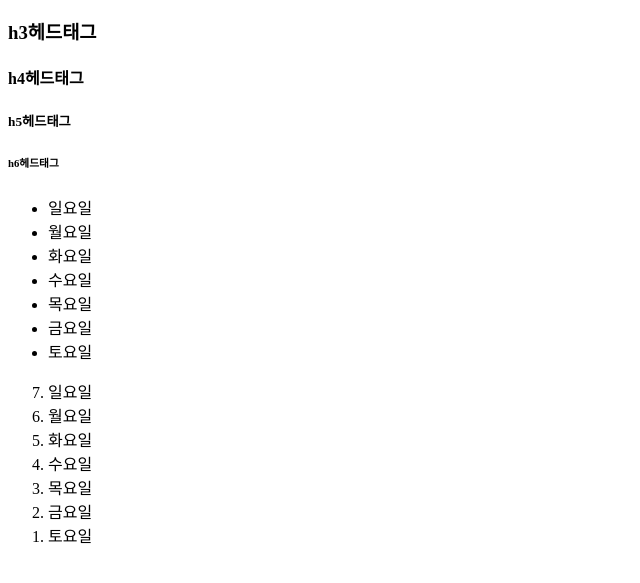
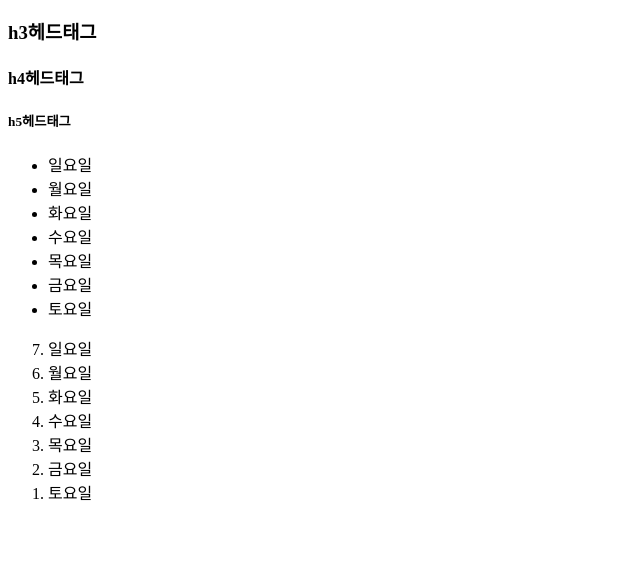
Before and after one commit to NEO-KIM369/1114, a plain HTML site: page index.html in a window 1280 px wide. Shown: the part 127-710 px from the top of the page, without its empty margins (0-640 px from the left). Drawn offline with Linux system fonts and the light colour scheme.

Commit message:
freshman first commit

```diff
--- a/index.html
+++ b/index.html
@@ -13,7 +13,6 @@
     <h3>h3헤드태그</h3>
     <h4>h4헤드태그</h4>
     <h5>h5헤드태그</h5>
-    <h6>h6헤드태그</h6>
 
     <ul type="disc">
         <li>일요일</li>
```
